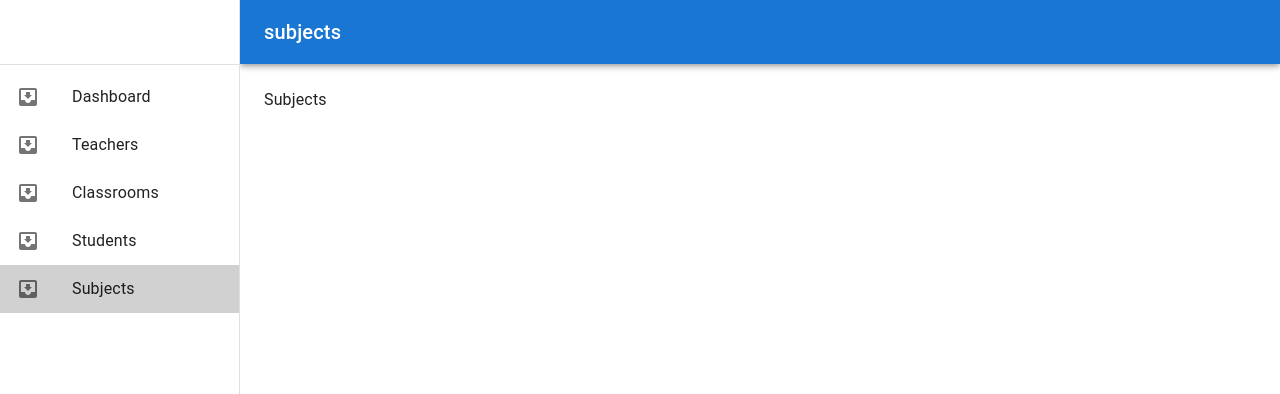
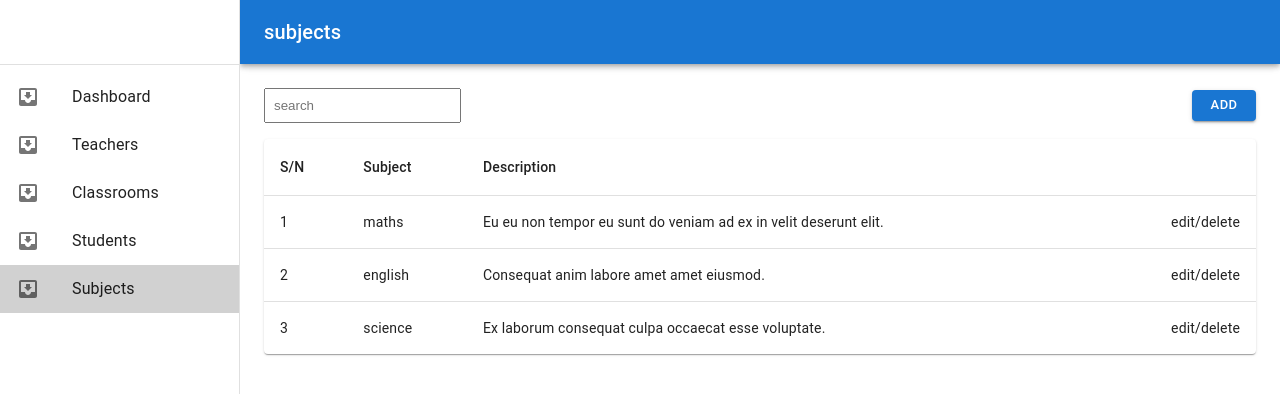
Before and after one commit to carliey/school-management-front, a React (Vite) app: page /subjects in a window 1280 px wide. Shown: the top 394 px of the page. Built offline with nearby package versions, Linux system fonts and the light colour scheme.

Commit message:
subjects page create subject modal

```diff
--- a/src/pages/Subjects.tsx
+++ /dev/null
@@ -1,9 +0,0 @@
-import React from "react";
-
-type Props = {};
-
-const Subjects = (props: Props) => {
-  return <div>Subjects</div>;
-};
-
-export default Subjects;
--- /dev/null
+++ b/src/pages/subjects/CreateSubjectModal.tsx
@@ -0,0 +1,67 @@
+import Button from "@mui/material/Button";
+import Dialog from "@mui/material/Dialog";
+import DialogTitle from "@mui/material/DialogTitle";
+import { Grid, TextField, Box, Stack, Typography } from "@mui/material";
+
+interface ComponentProps {
+  open: boolean;
+  handleClose: () => void;
+}
+
+export default function CreateSubjectModal({
+  open,
+  handleClose,
+}: ComponentProps) {
+  function handleSubmit(e: any) {
+    e.preventDefault();
+    console.log(e);
+    const formData = new FormData(e.target);
+    console.log("submitted", formData.get("name"));
+  }
+
+  return (
+    <div>
+      <Dialog
+        open={open}
+        onClose={handleClose}
+        aria-labelledby="alert-dialog-title"
+        aria-describedby="alert-dialog-description"
+      >
+        <DialogTitle id="alert-dialog-title">Create Subject</DialogTitle>
+        <Box component="form" onSubmit={handleSubmit} p={3}>
+          <Grid container spacing={2}>
+            <Grid item xs={12}>
+              <TextField
+                fullWidth
+                id="outlined-basic"
+                label="name *"
+                variant="outlined"
+                name="name"
+              />
+            </Grid>
+
+            <Grid item xs={12}>
+              <TextField
+                fullWidth
+                id="outlined-basic"
+                label="description "
+                variant="outlined"
+                name="description"
+                multiline
+              />
+            </Grid>
+          </Grid>
+
+          <Stack gap={2} direction="row" justifyContent={"flex-end"} mt={2}>
+            <Button variant="contained" color="error">
+              Cancel
+            </Button>
+            <Button type="submit" variant="contained" color="primary">
+              Save
+            </Button>
+          </Stack>
+        </Box>
+      </Dialog>
+    </div>
+  );
+}
--- /dev/null
+++ b/src/pages/subjects/Subjects.tsx
@@ -0,0 +1,86 @@
+import { useState } from "react";
+import { Box, Button } from "@mui/material";
+import Table from "@mui/material/Table";
+import TableBody from "@mui/material/TableBody";
+import TableCell from "@mui/material/TableCell";
+import TableContainer from "@mui/material/TableContainer";
+import TableHead from "@mui/material/TableHead";
+import TableRow from "@mui/material/TableRow";
+import Paper from "@mui/material/Paper";
+import CreateSubjectModal from "./CreateSubjectModal";
+
+type Props = {};
+
+const Subjects = (props: Props) => {
+  const [openAddNew, setOpenAddNew] = useState(false);
+  const subjects = [
+    {
+      id: 1,
+      name: "maths",
+      description:
+        "Eu eu non tempor eu sunt do veniam ad ex in velit deserunt elit.",
+    },
+    {
+      id: 2,
+      name: "english",
+      description: "Consequat anim labore amet amet eiusmod.",
+    },
+    {
+      id: 3,
+      name: "science",
+      description: "Ex laborum consequat culpa occaecat esse voluptate.",
+    },
+  ];
+  return (
+    <Box>
+      <CreateSubjectModal
+        open={openAddNew}
+        handleClose={() => setOpenAddNew(false)}
+      />
+      <Box
+        display="flex"
+        justifyContent="space-between"
+        alignItems="center"
+        mb={2}
+      >
+        <Box component="input" type="search" placeholder="search" p={1} />
+        <Button
+          variant="contained"
+          size="small"
+          onClick={() => setOpenAddNew(true)}
+        >
+          Add
+        </Button>
+      </Box>
+      <TableContainer component={Paper}>
+        <Table aria-label="simple table">
+          <TableHead>
+            <TableRow>
+              <TableCell>S/N</TableCell>
+              <TableCell align="left">Subject</TableCell>
+              <TableCell align="left">Description</TableCell>
+              <TableCell align="right"></TableCell>
+            </TableRow>
+          </TableHead>
+          <TableBody>
+            {subjects.map((row, i) => (
+              <TableRow
+                key={i}
+                sx={{ "&:last-child td, &:last-child th": { border: 0 } }}
+              >
+                <TableCell component="th" scope="row">
+                  {i + 1}
+                </TableCell>
+                <TableCell align="left">{row.name}</TableCell>
+                <TableCell align="left">{row.description}</TableCell>
+                <TableCell align="right">edit/delete</TableCell>
+              </TableRow>
+            ))}
+          </TableBody>
+        </Table>
+      </TableContainer>
+    </Box>
+  );
+};
+
+export default Subjects;
--- a/src/routes/router.tsx
+++ b/src/routes/router.tsx
@@ -4,7 +4,7 @@ import Layout from "../layout";
 import Classrooms from "../pages/classrooms/Classrooms";
 import Dashboard from "../pages/Dashboard";
 import Students from "../pages/students/Students";
-import Subjects from "../pages/Subjects";
+import Subjects from "../pages/subjects/Subjects";
 import Teachers from "../pages/teachers/Teachers";
 type Props = {};
 
```
